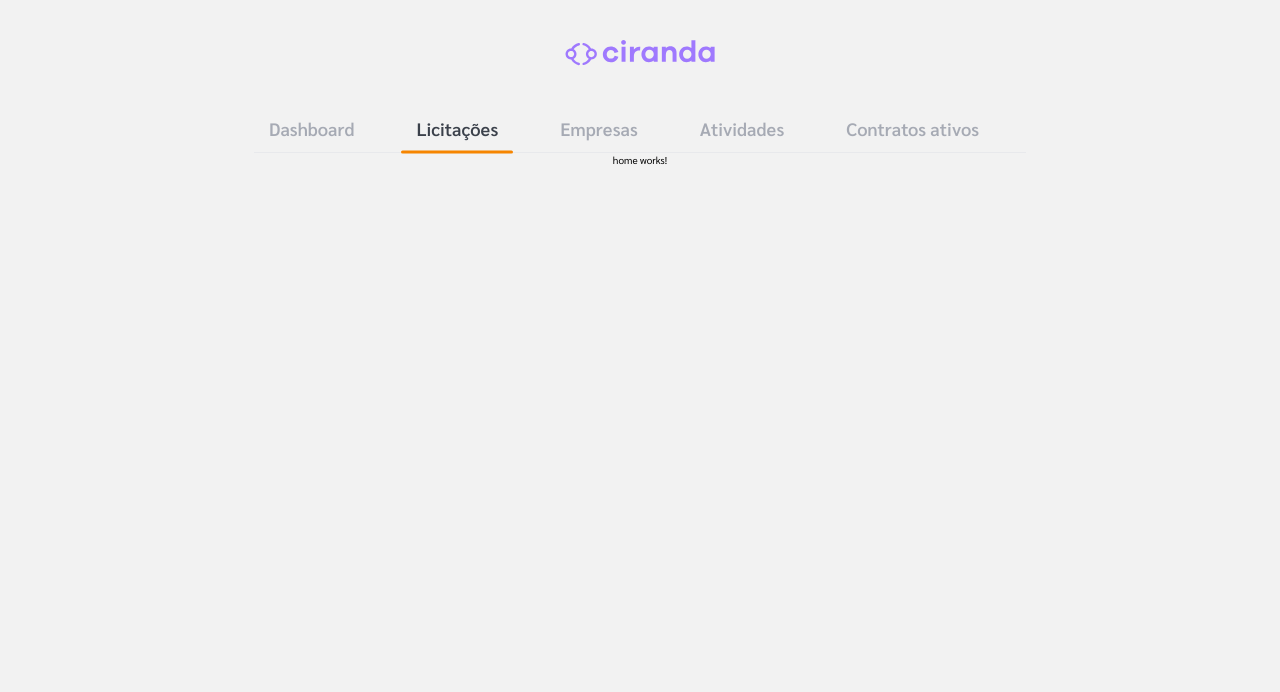
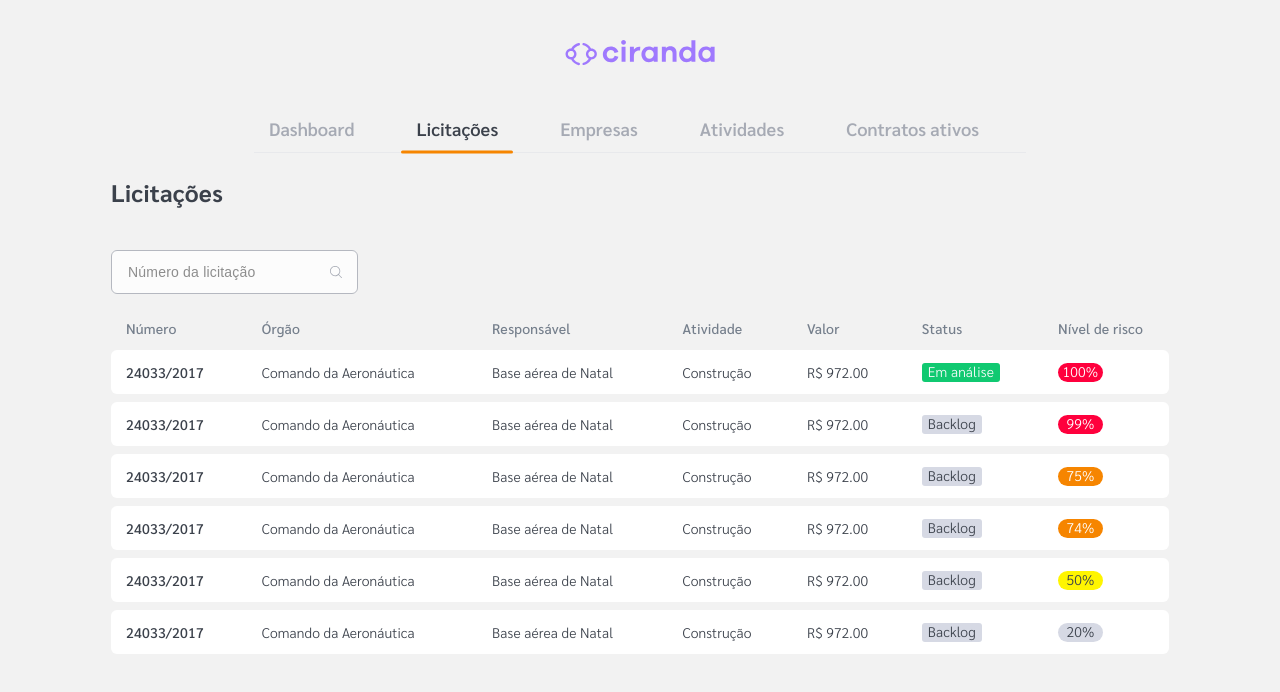
Before and after one commit to msvalandro/HackfestRS2019, an Angular app: page /licitacoes in a window 1280 px wide. Shown: the top 692 px of the page. Built offline with nearby package versions, Linux system fonts and the light colour scheme.

Commit message:
tela de licitacoes

```diff
--- a/src/app/app.component.html
+++ b/src/app/app.component.html
@@ -1,3 +1,3 @@
 <app-header></app-header>
 <app-navbar></app-navbar>
-<app-home></app-home>
+<router-outlet></router-outlet>
--- a/src/app/modules/licitacoes/licitacoes.component.html
+++ b/src/app/modules/licitacoes/licitacoes.component.html
@@ -1 +1,164 @@
-<p>licitacoes works!</p>
+<section class="licitacoes">
+  <h1 class="licitacoes__title">Licitações</h1>
+  <div class="licitacoes__input">
+    <input
+      type="text"
+      placeholder="Número da licitação"
+      (input)="handleSearch()"
+    />
+    <img src="assets/img/search.svg" alt="Search" />
+  </div>
+  <table>
+    <thead>
+      <tr>
+        <th>Número</th>
+        <th>Órgão</th>
+        <th>Responsável</th>
+        <th>Atividade</th>
+        <th>Valor</th>
+        <th>Status</th>
+        <th>Nível de risco</th>
+      </tr>
+    </thead>
+    <tbody>
+      <tr>
+        <td class="licitacoes__cell--number">
+          <div>24033/2017</div>
+        </td>
+        <td>
+          <div>Comando da Aeronáutica</div>
+        </td>
+        <td>
+          <div>Base aérea de Natal</div>
+        </td>
+        <td>
+          <div>Construção</div>
+        </td>
+        <td>
+          <div>R$ 972.00</div>
+        </td>
+        <td class="licitacoes__cell--status green">
+          <div><span>Em análise</span></div>
+        </td>
+        <td class="licitacoes__cell--risco red">
+          <div><span>100%</span></div>
+        </td>
+      </tr>
+      <tr>
+        <td class="licitacoes__cell--number">
+          <div>24033/2017</div>
+        </td>
+        <td>
+          <div>Comando da Aeronáutica</div>
+        </td>
+        <td>
+          <div>Base aérea de Natal</div>
+        </td>
+        <td>
+          <div>Construção</div>
+        </td>
+        <td>
+          <div>R$ 972.00</div>
+        </td>
+        <td class="licitacoes__cell--status">
+          <div><span>Backlog</span></div>
+        </td>
+        <td class="licitacoes__cell--risco red">
+          <div><span>99%</span></div>
+        </td>
+      </tr>
+      <tr>
+        <td class="licitacoes__cell--number">
+          <div>24033/2017</div>
+        </td>
+        <td>
+          <div>Comando da Aeronáutica</div>
+        </td>
+        <td>
+          <div>Base aérea de Natal</div>
+        </td>
+        <td>
+          <div>Construção</div>
+        </td>
+        <td>
+          <div>R$ 972.00</div>
+        </td>
+        <td class="licitacoes__cell--status">
+          <div><span>Backlog</span></div>
+        </td>
+        <td class="licitacoes__cell--risco orange">
+          <div><span>75%</span></div>
+        </td>
+      </tr>
+      <tr>
+        <td class="licitacoes__cell--number">
+          <div>24033/2017</div>
+        </td>
+        <td>
+          <div>Comando da Aeronáutica</div>
+        </td>
+        <td>
+          <div>Base aérea de Natal</div>
+        </td>
+        <td>
+          <div>Construção</div>
+        </td>
+        <td>
+          <div>R$ 972.00</div>
+        </td>
+        <td class="licitacoes__cell--status">
+          <div><span>Backlog</span></div>
+        </td>
+        <td class="licitacoes__cell--risco orange">
+          <div><span>74%</span></div>
+        </td>
+      </tr>
+      <tr>
+        <td class="licitacoes__cell--number">
+          <div>24033/2017</div>
+        </td>
+        <td>
+          <div>Comando da Aeronáutica</div>
+        </td>
+        <td>
+          <div>Base aérea de Natal</div>
+        </td>
+        <td>
+          <div>Construção</div>
+        </td>
+        <td>
+          <div>R$ 972.00</div>
+        </td>
+        <td class="licitacoes__cell--status">
+          <div><span>Backlog</span></div>
+        </td>
+        <td class="licitacoes__cell--risco yellow">
+          <div><span>50%</span></div>
+        </td>
+      </tr>
+      <tr>
+        <td class="licitacoes__cell--number">
+          <div>24033/2017</div>
+        </td>
+        <td>
+          <div>Comando da Aeronáutica</div>
+        </td>
+        <td>
+          <div>Base aérea de Natal</div>
+        </td>
+        <td>
+          <div>Construção</div>
+        </td>
+        <td>
+          <div>R$ 972.00</div>
+        </td>
+        <td class="licitacoes__cell--status">
+          <div><span>Backlog</span></div>
+        </td>
+        <td class="licitacoes__cell--risco">
+          <div><span>20%</span></div>
+        </td>
+      </tr>
+    </tbody>
+  </table>
+</section>
--- a/src/app/modules/licitacoes/licitacoes.component.scss
+++ b/src/app/modules/licitacoes/licitacoes.component.scss
@@ -0,0 +1,163 @@
+.licitacoes {
+  width: 100vw;
+  padding: 0 111px;
+  padding-top: 25px;
+
+  // display: flex;
+  // flex-direction: column;
+
+  &__title {
+    font-size: 24px;
+    line-height: 28px;
+    letter-spacing: 0.1px;
+    color: #3b414b;
+  }
+
+  &__input {
+    width: 247px;
+    margin-top: 44px;
+    position: relative;
+
+    input {
+      height: 44px;
+      width: 100%;
+      padding-left: 12px 0;
+      padding-left: 16px;
+      background: #ffffff;
+      border: 0.5px solid #a6aab4;
+      border-radius: 6px;
+      opacity: 0.8;
+
+      font-weight: 500;
+      font-size: 14px;
+      line-height: 20px;
+      letter-spacing: 0.2px;
+
+      color: #a6aab4;
+
+      &:focus {
+        outline: none;
+      }
+
+      input::placeholder,
+      input::-webkit-input-placeholder {
+        color: #a6aab4;
+      }
+    }
+
+    img {
+      background: none;
+      position: absolute;
+      top: 16px;
+      right: 16px;
+    }
+  }
+
+  table {
+    width: 100%;
+    margin-top: 24px;
+    border-spacing: unset;
+
+    th {
+      font-size: 14px;
+      font-weight: 500;
+      line-height: 20px;
+      letter-spacing: 0.2px;
+      color: #757f8c;
+      text-align: initial;
+      padding-left: 15px;
+      padding-bottom: 12px;
+    }
+
+    tbody {
+      tr {
+        td:first-child div {
+          border-top-left-radius: 6px;
+        }
+
+        td:last-child div {
+          border-top-right-radius: 6px;
+        }
+
+        td:first-child div {
+          border-bottom-left-radius: 6px;
+        }
+
+        td:last-child div {
+          border-bottom-right-radius: 6px;
+        }
+      }
+
+      td {
+        padding-bottom: 8px;
+        font-weight: 300;
+        font-size: 14px;
+        line-height: 16px;
+        letter-spacing: 0.1px;
+        color: #3b414b;
+
+        div {
+          height: 44px;
+          padding: 0 15px;
+          background-color: #fff;
+
+          display: flex;
+          align-items: center;
+        }
+      }
+
+      .licitacoes__cell {
+        &--number {
+          font-weight: 500;
+          line-height: 20px;
+          letter-spacing: 0.2px;
+          color: #3b414b;
+        }
+
+        &--status {
+          &.green span {
+            background: #10c971;
+            color: #f9fafb;
+          }
+
+          span {
+            height: 19px;
+            padding: 0 6px;
+            background: #d6d9e4;
+
+            border-radius: 3px;
+          }
+        }
+
+        &--risco {
+          &.red span {
+            background: #ff003d;
+            color: #fff;
+          }
+
+          &.orange span {
+            background: #f68500;
+            color: #fff;
+          }
+
+          &.yellow span {
+            background: #fff500;
+            color: #3b414b;
+          }
+
+          span {
+            height: 19px;
+            width: 45px;
+            background: #d6d9e4;
+            padding: 0 7px;
+            color: #3b414b;
+            border-radius: 50px;
+
+            display: flex;
+            justify-content: center;
+          }
+        }
+      }
+    }
+  }
+}
--- a/src/app/modules/licitacoes/licitacoes.component.ts
+++ b/src/app/modules/licitacoes/licitacoes.component.ts
@@ -6,10 +6,21 @@ import { Component, OnInit } from '@angular/core';
   styleUrls: ['./licitacoes.component.scss']
 })
 export class LicitacoesComponent implements OnInit {
+  rows = [
+    {
+      numero: '',
+      orgao: 'Comando da Aeronáutica',
+      responsavel: 'Base aérea de Natal',
+      atividade: 'Construção',
+      valor: 'R$ 972.00',
+      status: 'Em análise',
+      risco: '100%'
+    }
+  ];
 
-  constructor() { }
+  constructor() {}
 
-  ngOnInit() {
-  }
+  ngOnInit() {}
 
+  handleSearch() {}
 }
--- a/src/styles.scss
+++ b/src/styles.scss
@@ -1,7 +1,6 @@
 * {
   margin: 0;
   padding: 0;
-  background-color: #f2f2f2;
 }
 
 *,
@@ -15,3 +14,7 @@ html {
   font-family: 'Sarabun', sans-serif;
   font-size: 62.5%; // 1rem = 10px, 10px/16px = 62.5%
 }
+
+body {
+  background-color: #f2f2f2;
+}
```
Also changed, not shown: src/assets/img/search.svg (added).
